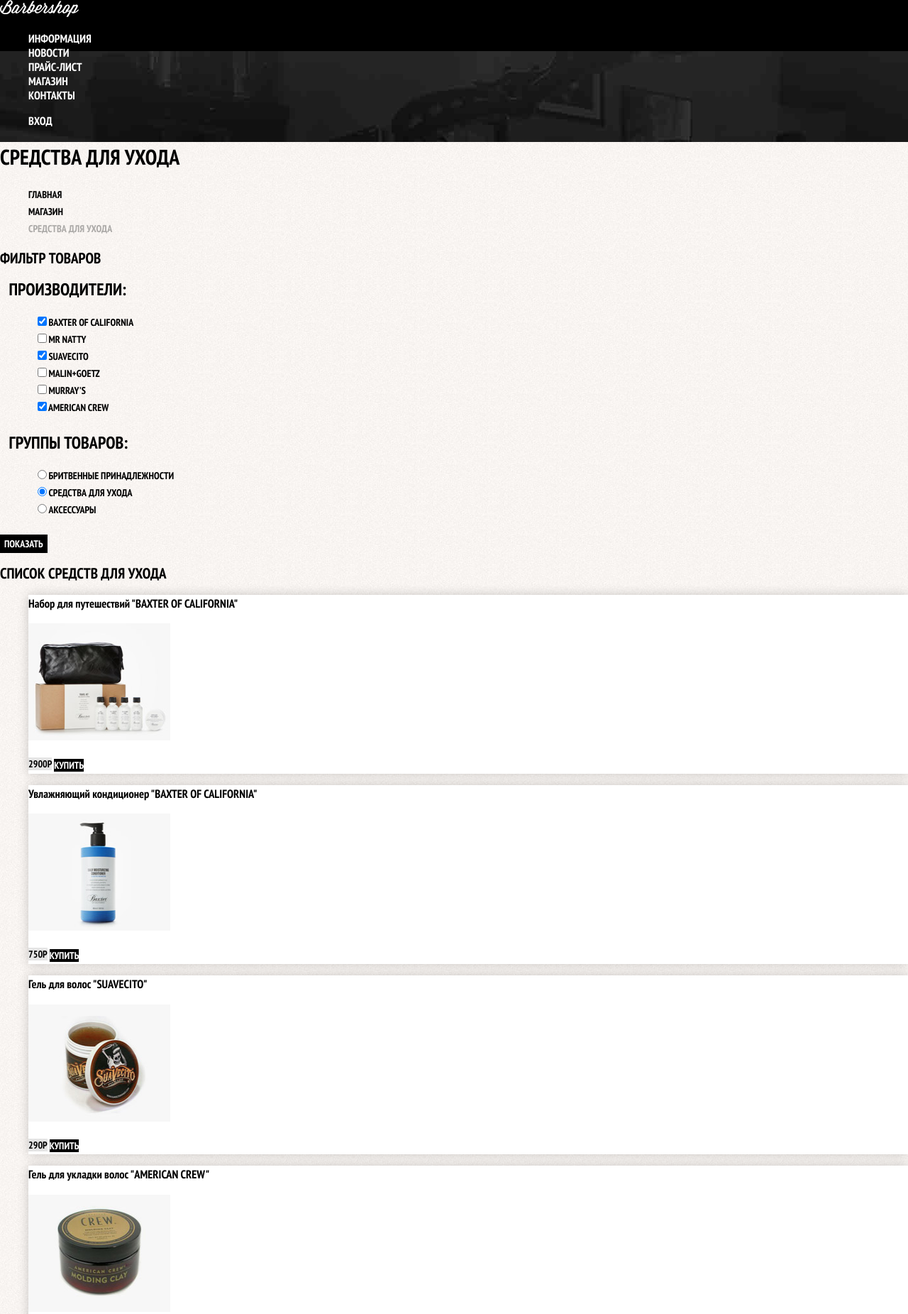
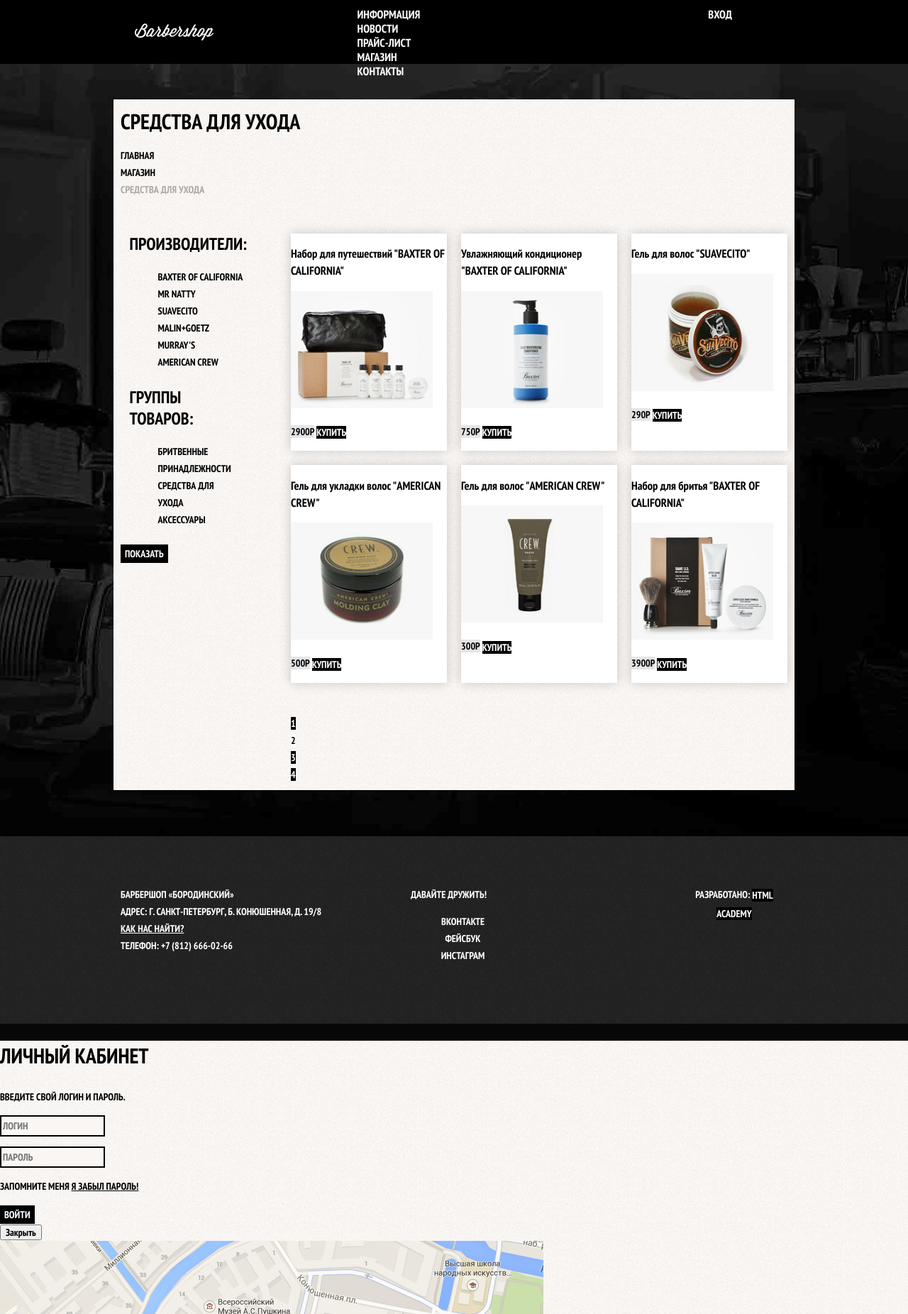
Before and after one commit to ir-shirinov/BRSH, a plain HTML site: page catalog.html in a window 1280 px wide. Shown: the top 1851 px of the page at 71% size. Drawn offline with Linux system fonts and the light colour scheme; files that its build step writes are made by us from their sources.

Commit message:
Добавлена общая сетка

```diff
--- a/catalog.html
+++ b/catalog.html
@@ -14,7 +14,7 @@
   <body class="inner-page">
 
     <header class="main-header">
-      <nav class="main-navigation">
+      <nav class="main-navigation container">
         <a class="main-header-logo" href="index.html">
           <img src="img/logo.svg" width="111" height="24" alt="Логотип барбершопа 'Бородинский'">
         </a>
@@ -41,6 +41,7 @@
           <li class="breadcrumbs-current">Средства для ухода</li>
         </ul>
 
+      <div class="catalog-columns">
         <section class="filters">
           <h2 class="visually-hidden">Фильтр товаров</h2>
           <form class="filter" action="#" method="get">
@@ -100,7 +101,7 @@
         <section class="catalog">
           <h2 class="visually-hidden">Список средств для ухода</h2>
           <ul class="catalog-list">
-          <li>
+            <li class="catalog-item">
               <a href="#">
                 <h3 class="goods-items-name">
                   <span class="catalog-category">Набор для путешествий</span>
@@ -115,7 +116,7 @@
                 <a class="button" href="#">Купить</a>
               </p>
             </li>
-          <li>
+            <li class="catalog-item">
               <a href="#">
                 <h3 class="goods-items-name">
                   <span class="catalog-category">Увлажняющий кондиционер</span>
@@ -130,7 +131,7 @@
                 <a class="button" href="#">Купить</a>
               </p>
             </li>
-          <li>
+            <li class="catalog-item">
               <a href="#">
                 <h3 class="goods-items-name">
                   <span class="catalog-category">Гель для волос</span>
@@ -145,7 +146,7 @@
                 <a class="button" href="#">Купить</a>
               </p>
             </li>
-          <li>
+            <li class="catalog-item">
               <a href="#">
                 <h3 class="goods-items-name">
                   <span class="catalog-category">Гель для укладки волос</span>
@@ -160,7 +161,7 @@
                 <a class="button" href="#">Купить</a>
               </p>
             </li>
-          <li>
+            <li class="catalog-item">
               <a href="#">
                 <h3 class="goods-items-name">
                   <span class="catalog-category">Гель для волос</span>
@@ -175,7 +176,7 @@
                 <a class="button" href="#">Купить</a>
               </p>
             </li>
-          <li>
+            <li class="catalog-item">
               <a href="#">
                 <h3 class="goods-items-name">
                   <span class="catalog-category">Набор для бритья</span>
@@ -199,30 +200,30 @@
             <li class="pagination-item"><a href="#">4</a></li>
           </ul>
         </section>
+      </div>
     </main>
 
     <footer class="main-footer">
-
+      <div class="container">
         <p class="footer-contacts">
-        Барбершоп "Бородинский"<br>
-        Адрес: г.Санкт-Петербург, ул.Б.Конюшенная,19/8<br>
+          Барбершоп «Бородинский»<br>
+          Адрес: г. Санкт-Петербург, Б. Конюшенная, д. 19/8<br>
           <a href="map.html">Как нас найти?</a><br>
-        Телефон: +7(495)666-02-66
+          Телефон: +7 (812) 666-02-66
         </p>
-
         <div class="footer-social">
-        <b>Давайте дружить</b>
+          <b>Давайте дружить!</b>
           <ul>
             <li><a class="social-button" href="#">Вконтакте</a></li>
-          <li><a class="social-button" href="#">Facebook</a></li>
-          <li><a class="social-button" href="#">Instagram</a></li>
+            <li><a class="social-button" href="#">Фейсбук</a></li>
+            <li><a class="social-button" href="#">Инстаграм</a></li>
           </ul>
         </div>
-
         <p class="footer-copyright">
-        <b>Разработано</b>
-        <a href="#" class="button">Shir Corp</a>
+          <b>Разработано: </b>
+          <a class="button" href="https://htmlacademy.ru">HTML Academy</a>
         </p>
+      </div>
     </footer>
 
     <section class="modal modal-login">
--- a/css/style.css
+++ b/css/style.css
@@ -20,7 +20,16 @@ a {
   text-decoration: none;
 }
 
-/*.visually-hidden {
+.index-columns {
+  color: #000;
+
+  background-color: #f8f5f2;
+  background-image: url("../img/background-image-product.jpg");
+  background-repeat: repeat;
+  background-position: 0 0;
+}
+
+.visually-hidden {
   position: absolute;
 
   width: 1px;
@@ -31,7 +40,7 @@ a {
 
   clip: rect(0 0 0 0);
   overflow: hidden;
-}*/
+}
 
 .button {
   font: inherit;
@@ -52,18 +61,52 @@ a {
 }
 
 .main-navigation {
+  display: flex;
+  flex-direction: column;
+  align-items: center;
+
   font-size: 16px;
   line-height: 20px;
   color: #fff;
+
+  background-color: transparent;
+}
+
+.main-navigation-wrapper {
+  width: 100%;
+  margin-bottom: 60px;
+
+  background-color: #000000;
+}
+
+.main-navigation-wrapper .container {
+  display: flex;
+  justify-content: space-between;
+}
+
+.main-header-logo {
+  order: 2;
+  width: 368px;
+  height: 153px;
 }
 
 .site-navigation,
 .user-navigation {
   list-style: none;
+  margin: 0;
+  padding: 0;
+}
+
+.site-navigation {
+  width: 620px;
+}
+
+.user-navigation {
+  width: 140px;
 }
 
 .site-navigation a,
-.user-navigation a {
+.user-navigation{
   color: #fff;
 }
 
@@ -74,32 +117,57 @@ a {
   background-color: #242424;
 }
 
+.container {
+  width: 940px;
+  margin: 0 auto;
+  padding: 10px;
+}
+
+.features {
+  margin-bottom: 75px;
+}
+
 .features-list {
+  display: flex;
+  justify-content: space-between;
+  margin: 0;
+  padding: 0;
+
   list-style: none;
 }
 
 .feature-item {
+  width: 300px;
+
   text-align: center;
 }
 
 .feature-item h3{
   font-size: 30px;
   line-height: 42px;
-
 }
 
-.index-columns {
-  color: #000;
+.index-columns{
+  display: flex;
+  justify-content: space-between;
+  padding: 50px 80px;
+  margin-bottom: 35px;
+
+    color: #000000;
 
   background-color: #f8f5f2;
   background-image: url("../img/background-image-product.jpg");
+  background-position: 0 0;
   background-repeat: repeat;
-  background-position: 0 0;
 }
 
 .index-columns h2{
   font-size: 30px;
   line-height: 42px;
+}
+
+.news {
+  width: 380px;
 }
 
 .news-list {
@@ -110,9 +178,21 @@ a {
   text-transform: none;
 }
 
+.gallery {
+  width: 300px;
+}
+
 .gallery-content {
   background-color: #ccc;
   border: 7px solid #fff;
+}
+
+.contacts {
+  width: 380px;
+}
+
+.appointment {
+  width: 300px;
 }
 
 .appointment-item input {
@@ -127,12 +207,25 @@ a {
 }
 
 .main-footer {
+  margin-top: 65px;
+  padding: 60px 0;
+
   color: #fff;
 
   background-color: #212121;
-  background-image: (url"../img/bg_fot.jpg");
+  background-image: url("../img/bg_fot.jpg");
   background-position: 0 0;
   background-repeat: repeat;
+}
+
+.main-footer .container {
+  display: flex;
+}
+
+.footer-contacts {
+  width: 320px;
+  margin: 0;
+  margin-right: 70px;
 }
 
 .footer-contacts a {
@@ -146,6 +239,7 @@ a {
 }
 
 .footer-social {
+  width: 145px;
   text-align: center;
 }
 
@@ -158,6 +252,9 @@ a {
 }
 
 .footer-copyright {
+  width: 150px;
+  margin: 0;
+  margin-left: auto;
   text-align: center;
 }
 
@@ -211,8 +308,30 @@ a {
   text-decoration: none;
 }
 
-.inner-page .container,
-.container-item {
+.inner-page .main-header-logo {
+  order: 0;
+  width: 111;
+  height: 24;
+  padding: 23px 20px;
+}
+
+.inner-page .main-header {
+  margin-bottom: 50px;
+
+  background-color: #000;
+}
+
+.inner-page .main-navigation {
+  flex-direction: row;
+  align-items: flex-start;
+  height: 70px;
+}
+
+.inner-page .user-navigation {
+  margin-left: auto;
+}
+
+.inner-page main{
   color: #000;
 
   background-color: #f8f5f2;
@@ -222,11 +341,18 @@ a {
 }
 
 .page-title {
+  margin:0;
+  margin-bottom: 15px;
+  padding:0;
+
   font-size: 30px;
   line-height: 42px;
 }
 
 .breadcrumbs {
+  padding: 0;
+  margin: 0;
+  margin-bottom: 50px;
   list-style: none;
 }
 
@@ -241,6 +367,16 @@ a {
 
 .breadcrumbs-current {
   color: #aba9a7;
+}
+.filters {
+  width: 180px;
+}
+.catalog {
+  width: 700px;
+}
+.catalog-columns {
+  display: flex;
+  justify-content: space-between;
 }
 
 .filter fieldset {
@@ -258,7 +394,16 @@ a {
 
 .catalog-list,
 .product-photo-preview li {
+  margin: 0;
+  padding: 0;
+
   list-style: none;
+}
+
+.catalog-list {
+  display: flex;
+  flex-wrap: wrap;
+  margin-bottom: 25px;
 }
 
 .filter-input:hover + label,
@@ -271,7 +416,15 @@ a {
 
   opacity: 0.5;
 }
+.catalog-item {
+  width: 220px;
+  margin-bottom: 20px;
+  margin-right: 20px;
+}
 
+.catalog-item:nth-child(3n) {
+  margin-right: 0;
+}
 .catalog-list li,
 .product-photo-full,
 .product-photo-preview li {
@@ -315,6 +468,9 @@ a {
 
 .pagination-list,
 .product-info li {
+  padding: 0;
+  margin: 0;
+
   list-style: none;
 }
 
@@ -346,3 +502,11 @@ a {
   color: #aba9a7;
   text-align: right;
 }
+
+.product-img {
+  width: 460px;
+}
+
+.product-info {
+  width: 390px;
+}
```
Also changed, not shown: catalog-item.html (+12 -13 lines), index.html (+7 -1 lines). Lines whose indentation alone changed are shown as unchanged.
